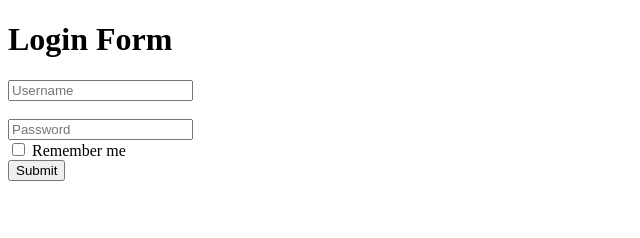
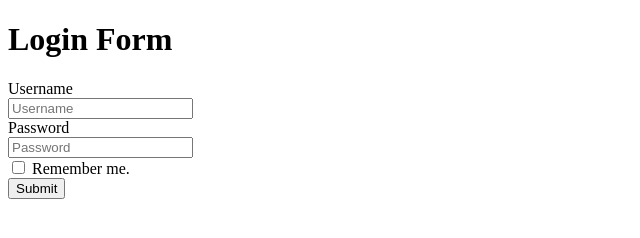
Before and after one commit to acciojob/remember-me-login-form-Vikki2021, a website: page main.html in a window 1280 px wide. Shown: the whole page, without its empty margins (0-640 px from the left). Drawn offline with Linux system fonts and the light colour scheme.

Commit message:
created a submission

```diff
--- a/main.html
+++ b/main.html
@@ -11,9 +11,16 @@
 	<h1>Login Form</h1>
 
 <form id="loginForm">
-  <input type="text" placeholder="Username" id="username" /><br/><br/>
+  <label for="username">Username</label><br/>
+  <input type="text" placeholder="Username" id="username" /><br/>
+
+  <label for="password">Password</label><br/>
   <input type="password" placeholder="Password" id="password" /><br/>
-  <label><input type="checkbox" id="checkbox" /> Remember me</label><br/>
+
+  <label for="checkbox">
+    <input type="checkbox" id="checkbox" /> Remember me.
+  </label><br/>
+
   <input type="submit" id="submit" value="Submit" />
 </form>
 
```
